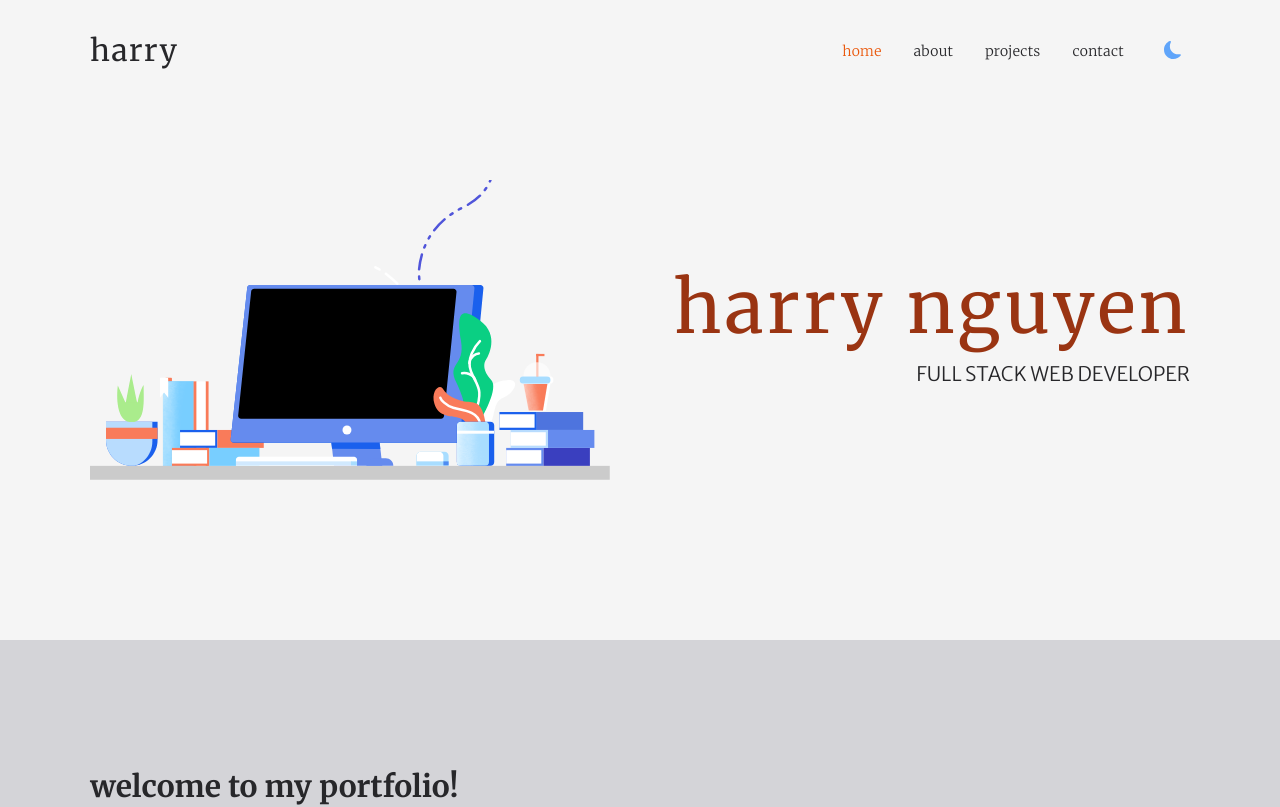
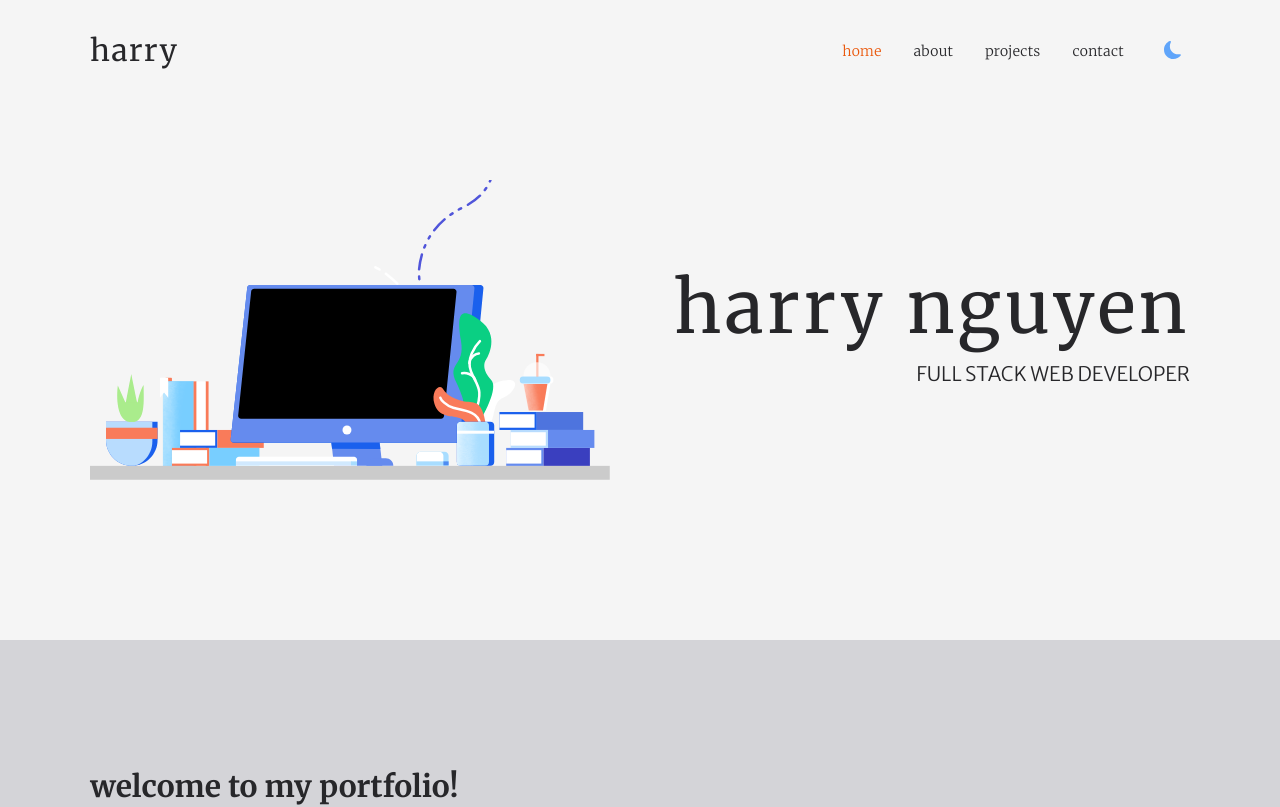
Before and after one commit to corn-flour/personal-portfolio, a Next.js app: page / in a window 1280 px wide. Shown: the top 807 px of the page. Built offline with nearby package versions, Linux system fonts and the light colour scheme.

Commit message:
fix: change index title color

```diff
--- a/src/pages/index.tsx
+++ b/src/pages/index.tsx
@@ -32,7 +32,7 @@ const Home = ({ projects }: InferGetStaticPropsType<typeof getStaticProps>) => {
                 <div className='layout flex flex-col-reverse items-center justify-between gap-16 pt-20 pb-40 lg:flex-row'>
                     <HomeGraphics className='flex-1' />
                     <div className='flex flex-col items-end'>
-                        <h1 className='mb-4 font-serif text-7xl font-normal lowercase tracking-wider text-primary-800 dark:text-primary-100'>
+                        <h1 className='mb-4 font-serif text-7xl font-normal lowercase tracking-wider'>
                             harry nguyen
                         </h1>
                         <p className='text-xl font-light uppercase'>
```
